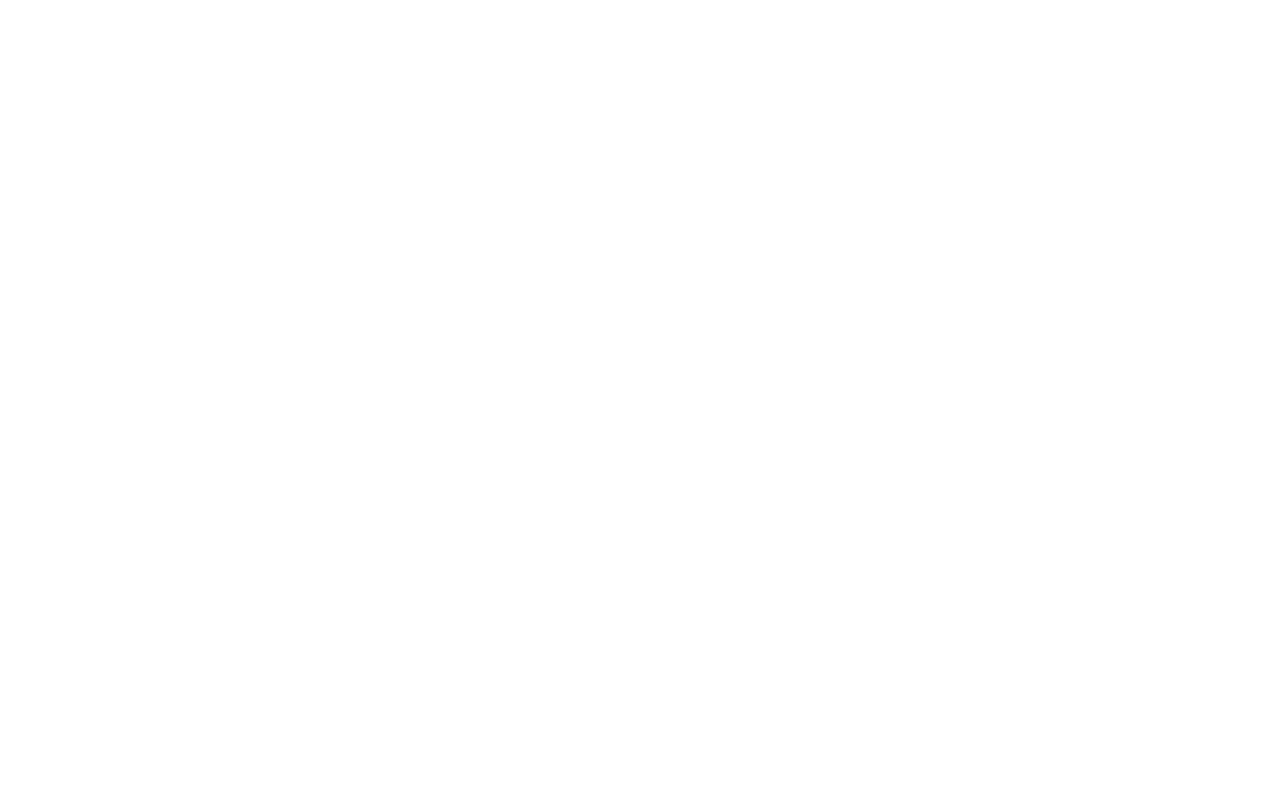
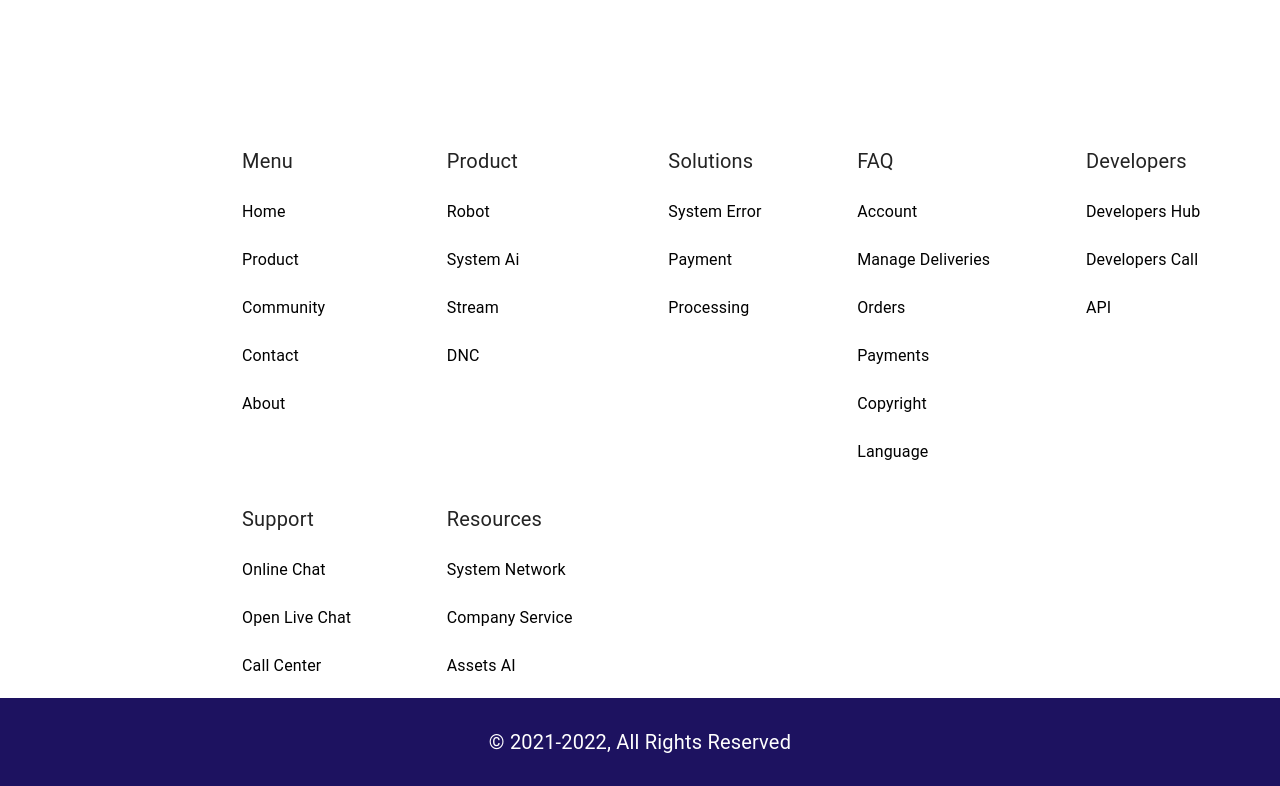
Before and after one commit to camariu/Log_Sol_Page, a React (Create React App) app: page / in a window 1280 px wide. Shown: the part 1399-2185 px from the top of the page. Before the commit the page ends 1525 px from the top, so only its background shows below. Built offline with nearby package versions, Linux system fonts and the light colour scheme.

Commit message:
commit_7

```diff
--- a/src/components/App.jsx
+++ b/src/components/App.jsx
@@ -1,7 +1,9 @@
 
+import Footer from './Footer/Footer';
 import Header from './Header/Header';
 import Hero from './Hero/Hero';
 import SectionOne from './SectionOne/SectionOne';
+import SectionThree from './SectionThree/SectionThree';
 import SectionTwo from './SectionTwo/SectionTwo';
 
 
@@ -13,6 +15,8 @@ export const App = () => {
       <Hero></Hero>
       <SectionOne></SectionOne>
       <SectionTwo></SectionTwo>
+      {/* <SectionThree></SectionThree> */}
+      <Footer></Footer>
     </div>
   );
 };
--- /dev/null
+++ b/src/components/Footer/Footer.jsx
@@ -0,0 +1,245 @@
+import React from 'react';
+import {
+  Box,
+  Typography,
+  useTheme,
+  List,
+  ListItem,
+  ListItemText,
+} from '@mui/material';
+
+export default function Footer() {
+  const theme = useTheme();
+  return (
+    <Box>
+      <Box
+        sx={{
+          [theme.breakpoints.down('sm')]: {},
+          [theme.breakpoints.between('sm', 'md')]: {},
+          [theme.breakpoints.up('md')]: {
+            marginLeft: '226px',
+          },
+
+          display: 'grid',
+          gridTemplateColumns: {
+            xs: 'auto auto', // O coloană pe ecranele de dimensiuni extra-small (xs)
+            sm: 'auto auto', // Două coloane pe ecranele de dimensiuni small (sm) și mai mari
+            md: 'auto auto auto auto auto ', // Trei coloane pe ecranele de dimensiuni medium (md) și mai mari
+            lg: 'auto auto auto auto auto ', // Patru coloane pe ecranele de dimensiuni large (lg) și mai mari
+          },
+          gap: 'auto', // Spațiu între elementele grid
+        }}
+      >
+        {/* Blok1 */}
+        <Box>
+          <List>
+            <ListItem>
+              <ListItemText
+                primaryTypographyProps={{
+                  sx: { fontSize: '20px', color: '#232323' },
+                }}
+                primary="Menu"
+              />
+            </ListItem>
+            <ListItem>
+              <ListItemText primary="Home" />
+            </ListItem>
+            <ListItem>
+              <ListItemText primary="Product" />
+            </ListItem>
+            <ListItem>
+              <ListItemText primary="Community" />
+            </ListItem>
+            <ListItem>
+              <ListItemText primary="Contact" />
+            </ListItem>
+            <ListItem>
+              <ListItemText primary="About" />
+            </ListItem>
+          </List>
+        </Box>
+        {/* Blok2 */}
+        <Box>
+          <List sx={{ width: 'auto' }}>
+            <ListItem>
+              <ListItemText
+                primaryTypographyProps={{
+                  sx: { fontSize: '20px', color: '#232323' },
+                }}
+                primary="Product"
+              />
+            </ListItem>
+            <ListItem>
+              <ListItemText primary="Robot" />
+            </ListItem>
+            <ListItem>
+              <ListItemText primary="System Ai" />
+            </ListItem>
+            <ListItem>
+              <ListItemText primary="Stream" />
+            </ListItem>
+            <ListItem>
+              <ListItemText primary="DNC" />
+            </ListItem>
+          </List>
+        </Box>
+        {/* blok3 */}
+        <Box>
+          <List sx={{ width: 'auto' }}>
+            <ListItem>
+              <ListItemText
+                primaryTypographyProps={{
+                  sx: { fontSize: '20px', color: '#232323' },
+                }}
+                primary="Solutions"
+              />
+            </ListItem>
+            <ListItem>
+              <ListItemText primary="System Error" />
+            </ListItem>
+            <ListItem>
+              <ListItemText primary="Payment" />
+            </ListItem>
+            <ListItem>
+              <ListItemText primary="Processing" />
+            </ListItem>
+          </List>
+        </Box>
+        {/* Blok4 */}
+        <Box>
+          <List sx={{ width: 'auto' }}>
+            <ListItem>
+              <ListItemText
+                primaryTypographyProps={{
+                  sx: { fontSize: '20px', color: '#232323' },
+                }}
+                primary="FAQ"
+              />
+            </ListItem>
+            <ListItem>
+              <ListItemText primary="Account" />
+            </ListItem>
+            <ListItem>
+              <ListItemText primary="Manage Deliveries" />
+            </ListItem>
+            <ListItem>
+              <ListItemText primary="Orders" />
+            </ListItem>
+            <ListItem>
+              <ListItemText primary="Payments" />
+            </ListItem>
+            <ListItem>
+              <ListItemText primary="Copyright" />
+            </ListItem>
+            <ListItem>
+              <ListItemText primary="Language" />
+            </ListItem>
+          </List>
+        </Box>
+        {/* blok5 */}
+        <Box>
+          <List sx={{ width: 'auto' }}>
+            <ListItem>
+              <ListItemText
+                primaryTypographyProps={{
+                  sx: { fontSize: '20px', color: '#232323' },
+                }}
+                primary="Developers"
+              />
+            </ListItem>
+            <ListItem>
+              <ListItemText primary="Developers Hub" />
+            </ListItem>
+            <ListItem>
+              <ListItemText primary="Developers Call" />
+            </ListItem>
+            <ListItem>
+              <ListItemText primary="API" />
+            </ListItem>
+          </List>
+        </Box>
+        <Box>
+          <List sx={{ width: 'auto' }}>
+            <ListItem>
+              <ListItemText
+                primaryTypographyProps={{
+                  sx: { fontSize: '20px', color: '#232323' },
+                }}
+                primary="Support"
+              />
+            </ListItem>
+            <ListItem>
+              <ListItemText primary="Online Chat" />
+            </ListItem>
+            <ListItem>
+              <ListItemText primary="Open Live Chat" />
+            </ListItem>
+            <ListItem>
+              <ListItemText primary="Call Center" />
+            </ListItem>
+          </List>
+        </Box>
+        {/* blok7 */}
+
+        <Box>
+          <List sx={{ width: 'auto' }}>
+            <ListItem>
+              <ListItemText
+                primaryTypographyProps={{
+                  sx: { fontSize: '20px', color: '#232323' },
+                }}
+                primary="Resources"
+              />
+            </ListItem>
+            <ListItem>
+              <ListItemText primary="System Network" />
+            </ListItem>
+            <ListItem>
+              <ListItemText primary="Company Service" />
+            </ListItem>
+            <ListItem>
+              <ListItemText primary="Assets AI" />
+            </ListItem>
+          </List>
+        </Box>
+      </Box>
+
+      <Box
+        sx={{
+            backgroundColor: '#1D1260',
+            display: 'flex',
+            alignItems: 'center',
+            justifyContent: 'center',
+          [theme.breakpoints.down('sm')]: {
+            height: '66px',
+          },
+          [theme.breakpoints.between('sm', 'md')]: {
+            height: 'px',
+          },
+          [theme.breakpoints.up('md')]: {
+            height: '88px',
+          },
+        }}
+      >
+        <Box sx={{}}>
+
+            <Typography variant="body1" sx={{
+                color:"#fff",
+                [theme.breakpoints.down('sm')]: {
+                   fontSize:"16px"
+                  },
+                  [theme.breakpoints.between('sm', 'md')]: {
+                    fontSize:"18px"
+                  },
+                  [theme.breakpoints.up('md')]: {
+                    fontSize:"20px"
+                  },
+
+            }}>
+              © 2021-2022, All Rights Reserved
+            </Typography>
+        </Box>
+      </Box>
+    </Box>
+  );
+}
--- a/src/components/Header/Header.jsx
+++ b/src/components/Header/Header.jsx
@@ -44,7 +44,7 @@ export default function Header() {
         sx={{
           display: 'flex',
           justifyContent: 'center',
-          marginTop: '19.2px',
+          marginTop: '20px',
         }}
       >
         <Box
@@ -96,7 +96,7 @@ export default function Header() {
             alignItems: 'center',
             justifyContent: 'center',
             display: { xs: 'flex', md: 'none' },
-            margin: '0px',
+
           }}
         >
           <Box sx={{ marginRight: 'auto' }}>
@@ -124,9 +124,24 @@ export default function Header() {
             className={style.menu}
             sx={{
               backgroundColor: '#1D1260',
-              marginTop: '15px',
+              marginTop: '80px',
               width: '100vw',
               zIndex: 1000,
+              display:"flex",
+              justifyContent:"center",
+              '& .css-6hp17o-MuiList-root-MuiMenu-list': {
+                backgroundColor: '#1D1260',
+                display:"flex",
+                flexDirection:"column",
+                gap:"30px",
+                boxShadow:"0px 0px 0px 0px",
+
+              },
+
+              '& .css-3dzjca-MuiPaper-root-MuiPopover-paper-MuiMenu-paper':{
+                boxShadow:"0px 0px 0px 0px",
+
+              }
             }}
           >
             {menuItems.map((menuItem, index) => (
--- a/src/components/SectionThree/SectionThree.jsx
+++ b/src/components/SectionThree/SectionThree.jsx
@@ -1,9 +1,55 @@
-import React from 'react'
-import { Button, Typography, TextField, useTheme, Box } from '@mui/material';
+import React from 'react';
+import { Box, Typography, useTheme } from '@mui/material';
+import flashIcon from '../../assets/svg/flashIcon.png';
 
 export default function SectionThree() {
-    const theme = useTheme();
+  const theme = useTheme();
   return (
-    <div>SectionThree</div>
-  )
+    <Box>
+      <Box
+        sx={{
+          [theme.breakpoints.down('sm')]: {},
+          [theme.breakpoints.between('sm', 'md')]: {},
+          [theme.breakpoints.up('md')]: {
+            display: 'flex',
+          },
+        }}
+      >
+        <Box
+          sx={{
+            [theme.breakpoints.down('sm')]: {},
+            [theme.breakpoints.between('sm', 'md')]: {},
+            [theme.breakpoints.up('md')]: {
+              display: 'flex',
+            },
+          }}
+        >
+          <Box
+            sx={{
+              [theme.breakpoints.down('sm')]: {},
+              [theme.breakpoints.between('sm', 'md')]: {},
+              [theme.breakpoints.up('md')]: {
+                display: 'flex',
+              },
+            }}
+          >
+            <Box>
+              <Box sx={{ display: 'flex', alignItems: 'center' }}>
+                <Typography>See the latest </Typography>
+                <img src={flashIcon}></img>
+              </Box>
+            </Box>
+          </Box>
+          <Typography>updated version </Typography>
+          <Box>
+            <Typography>
+              Update your system to the latest Version 2.3 with a technology
+              version using the new RTX-1134 processor for a much better
+              experience
+            </Typography>
+          </Box>
+        </Box>
+      </Box>
+    </Box>
+  );
 }
--- a/src/components/SectionTwo/SectionTwo.jsx
+++ b/src/components/SectionTwo/SectionTwo.jsx
@@ -127,15 +127,14 @@ import elipse90 from "../../assets/images/Ellipse90.png"
           alignItems:"center",
           justifyContent:"center",
           paddingTop:"40px",
-
-
-
+          paddingBottom:"77px"
         },
         [theme.breakpoints.between('sm', 'md')]: {
           display:"flex",
           alignItems:"center",
           justifyContent:"center",
-          paddingTop:"42px"
+          paddingTop:"42px",
+          paddingBottom:"78px"
 
         },
         [theme.breakpoints.up('md')]: {
@@ -151,6 +150,7 @@ import elipse90 from "../../assets/images/Ellipse90.png"
             <Box sx={{
               [theme.breakpoints.down('sm')]: {
                 paddingLeft:"24px"
+
               },
               [theme.breakpoints.between('sm', 'md')]: {
                 paddingLeft:"25px"
@@ -164,7 +164,7 @@ import elipse90 from "../../assets/images/Ellipse90.png"
             </Box>
           </Box>
         </Box>
-        {/* Final box acoperier */}
+        {/* Final box acoperiere */}
       </Box>
     </Box>
     </Box>
```
Also changed, not shown: src/assets/svg/flashIcon.png (added).
